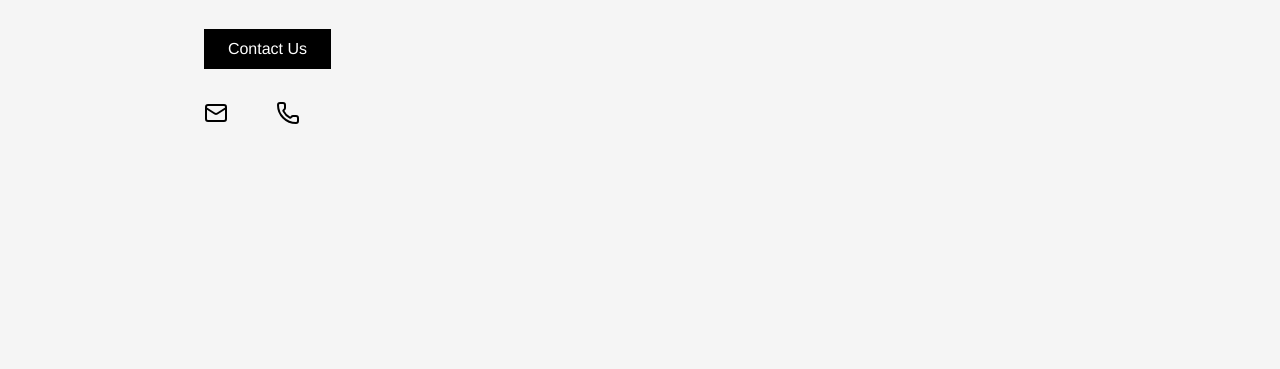
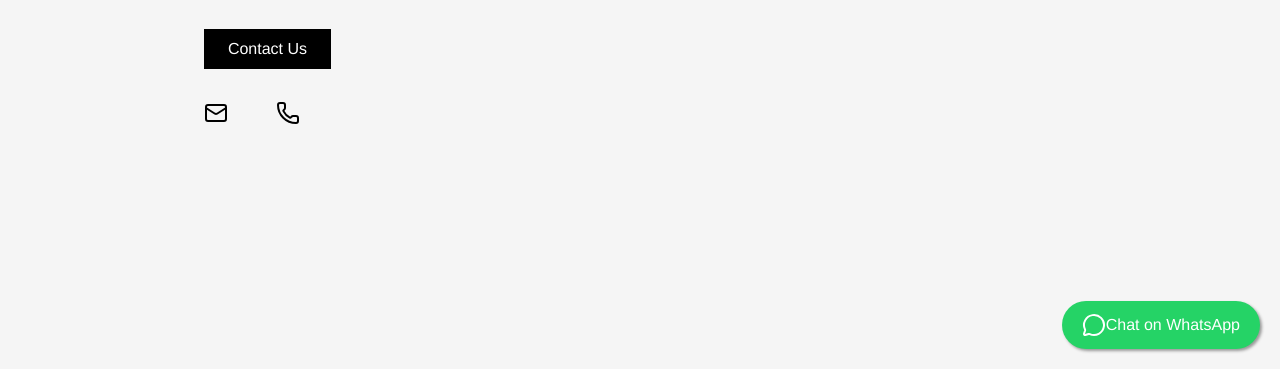
Before and after one commit to euduro/euduro, a plain HTML site: page index.html in a window 1280 px wide. Shown: the part 431-800 px from the top of the page. Drawn offline with nearby package versions, Linux system fonts and the light colour scheme; some icons are missing.

Commit message:
Adding whatsapp chat

```diff
--- a/index.html
+++ b/index.html
@@ -51,6 +51,32 @@
             display: flex;
             flex-direction: column;
             justify-content: center;
+        }
+
+        .whatsapp-button {
+            position: fixed;
+            bottom: 20px;
+            right: 20px;
+            background-color: #25D366;
+            color: white;
+            border-radius: 50px;
+            text-align: center;
+            font-size: 16px;
+            padding: 12px 20px;
+            z-index: 100;
+            text-decoration: none;
+            box-shadow: 2px 2px 3px #999;
+            display: flex;
+            align-items: center;
+            transition: background-color 0.3s;
+        }
+
+        .whatsapp-button:hover {
+            background-color: #128C7E;
+        }
+
+        .whatsapp-button i {
+            margin-right: 8px;
         }
     </style>
 </head>
@@ -234,6 +260,12 @@
         </div>
     </footer>
 
+    <!-- WhatsApp Chat Button -->
+    <a href="https://wa.me/91980000000000" class="whatsapp-button" target="_blank">
+        <i data-lucide="message-circle" width="24" height="24"></i>
+        Chat on WhatsApp
+    </a>
+
     <script>
         document.addEventListener('DOMContentLoaded', function () {
             const carousel = document.getElementById('carousel');
```
